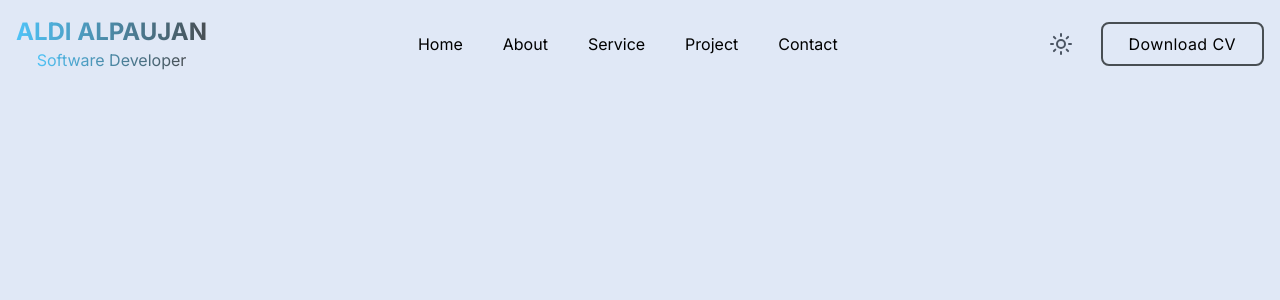
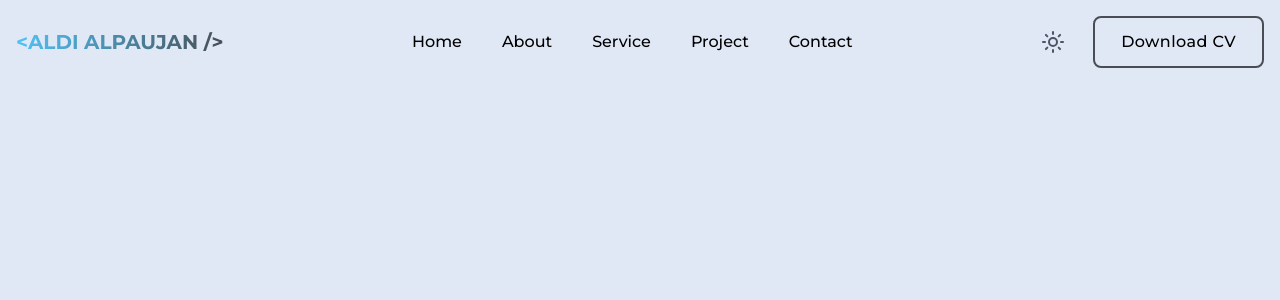
Before and after one commit to AldiAlpaujan/portfolio-with-react, a React (Vite) app: page / in a window 1280 px wide. Shown: the top 300 px of the page. Built offline with nearby package versions, Linux system fonts and the light colour scheme.

Commit message:
Menambahkan darkmode

```diff
--- a/src/components/atom/BurgerMenu/index.css
+++ b/src/components/atom/BurgerMenu/index.css
@@ -35,7 +35,7 @@
 /* ==== Burger Menu Line ==== */
 
 .burger-line {
-  @apply absolute h-[2px] bg-light-title ease-in-out transition-all duration-300;
+  @apply absolute h-[2px] bg-light-title dark:bg-white ease-in-out transition-all duration-300;
 }
 
 .burger-line:nth-child(1) {
--- a/src/components/atom/Button/index.tsx
+++ b/src/components/atom/Button/index.tsx
@@ -5,8 +5,10 @@ interface ButtonProps {
 const Button = ({ children }: ButtonProps) => {
   return (
     <button className="
-      py-[8px] px-[26px] text-base font-medium tracking-wide border-light-title border-2 rounded-lg
+      py-[8px] px-[26px] xl:py-[12px] text-base font-medium tracking-wide border-light-title border-2 rounded-lg
       hover:text-white hover:bg-primary hover:border-primary hover:shadow-lg
+      dark:border-primary dark:text-white
+      dark:hover:bg-transparent dark:hover:border-primary
       transition-all duration-200
     ">
       {children}
--- /dev/null
+++ b/src/components/atom/HeaderLogo/index.css
@@ -0,0 +1,4 @@
+.text-gradient {
+  @apply bg-clip-text text-transparent bg-gradient-to-r from-[#4FC3F7] to-[#484E53]
+  dark:bg-gradient-to-r dark:from-[#4FC3F7] dark:to-[#FFFFFF];
+}
--- a/src/components/atom/HeaderLogo/index.tsx
+++ b/src/components/atom/HeaderLogo/index.tsx
@@ -1,25 +1,21 @@
 import { useContext, useEffect, useRef } from "react";
 import { BurgerMenuContext } from "../../../context/BurgerMenuContext";
+import "./index.css";
 
 const HeaderLogo = () => {
   const h1Ref = useRef<HTMLHeadingElement>(null);
-  const h2Ref = useRef<HTMLHeadingElement>(null);
   const { isOpen } = useContext(BurgerMenuContext)!;
 
   useEffect(() => {
     if (isOpen) {
       setTimeout(() => {
         h1Ref.current?.classList.add("text-white");
-        h2Ref.current?.classList.add("text-white");
-        h1Ref.current?.classList.remove("text-light-subtitle");
-        h2Ref.current?.classList.remove("text-light-subtitle");
+        h1Ref.current?.classList.remove("text-gradient");
       }, 400);
     } else {
       setTimeout(() => {
         h1Ref.current?.classList.remove("text-white");
-        h2Ref.current?.classList.remove("text-white");
-        h1Ref.current?.classList.add("text-light-subtitle");
-        h2Ref.current?.classList.add("text-light-subtitle");
+        h1Ref.current?.classList.add("text-gradient");
       }, 400);
     }
   }, [isOpen]);
@@ -28,16 +24,10 @@ const HeaderLogo = () => {
     <div className="flex flex-col items-center">
       <h1
         ref={h1Ref}
-        className="text-lg md:text-xl lg:text-2xl text-center font-bold text-light-subtitle transition-all duration-300"
+        className="text-lg md:text-xl text-center font-bold text-gradient transition-all duration-300"
       >
-        ALDI ALPAUJAN
+        {"<ALDI ALPAUJAN />"}
       </h1>
-      <h2
-        ref={h2Ref}
-        className="text-xs md:text-sm lg:text-base text-center text-light-subtitle transition-all duration-300"
-      >
-        Software Developer
-      </h2>
     </div>
   );
 };
--- a/src/components/organism/Header/index.tsx
+++ b/src/components/organism/Header/index.tsx
@@ -1,8 +1,11 @@
+import { useContext } from "react";
+import { ThemeContext } from "../../../context/ThemeContext";
 import BurgerMenu from "../../atom/BurgerMenu";
 import Button from "../../atom/Button";
 import HeaderLogo from "../../atom/HeaderLogo";
 import { IconLight } from "../../atom/icons/icon-light";
 import { menu } from "./data";
+import { IconDark } from "../../atom/icons/icon-dark";
 
 const Header = () => {
   return (
@@ -22,7 +25,11 @@ const Menu = () => {
     <div className="hidden lg:block">
       <ul className="flex gap-7 xl:gap-10 2xl:gap-11">
         {menu.map((item) => (
-          <li key={item.name} className="cursor-pointer hover:text-primary transition-all duration-300">
+          <li key={item.name} className="
+            cursor-pointer text-black font-medium
+            dark:text-[#C1C1C1]
+            hover:font-semibold hover:text-primary dark:hover:text-primary
+            transition-all duration-300">
             <a >{item.name} </a>
           </li>
         ))}
@@ -32,12 +39,18 @@ const Menu = () => {
 }
 
 const Action = () => {
+  const { theme, setTheme } = useContext(ThemeContext)!;
+
+  function handleTheme() {
+    setTheme(theme === "light" ? "dark" : "light");
+  }
+
   return (
     <>
       <BurgerMenu className="lg:hidden" />
       <div className="hidden lg:flex gap-7 items-center">
-        <a className="cursor-pointer hover:rotate-90 transition-all duration-300">
-          <IconLight />
+        <a onClick={handleTheme} className={`cursor-pointer ${theme === "light" && "hover:rotate-90"} transition-all duration-300`}>
+          {theme === "light" ? <IconLight /> : <IconDark />}
         </a>
         <Button >Download CV</Button>
       </div>
--- a/src/components/template/AppWrapper/index.tsx
+++ b/src/components/template/AppWrapper/index.tsx
@@ -1,4 +1,5 @@
 import BurgerMenuContextProvider from "../../../context/BurgerMenuContext";
+import ThemeContextProvider from "../../../context/ThemeContext";
 import Header from "../../organism/Header";
 import MobileMenu from "../../organism/MobileMenu";
 
@@ -10,6 +11,7 @@ const AppWrapper = (props: AppWrapperProps) => {
   const { children } = props;
   return (
     <>
+      <ThemeContextProvider>
         <BurgerMenuContextProvider>
           <Header />
           <main className="pt-20 md:pt-[80px] lg:pt-[92px]">
@@ -17,6 +19,7 @@ const AppWrapper = (props: AppWrapperProps) => {
           </main>
           <MobileMenu />
         </BurgerMenuContextProvider>
+      </ThemeContextProvider>
     </>
   )
 }
--- a/src/context/BurgerMenuContext/index.tsx
+++ b/src/context/BurgerMenuContext/index.tsx
@@ -20,7 +20,7 @@ const BurgerMenuContextProvider = ({ children }: { children: React.ReactNode })
 
   useEffect(() => {
     window.addEventListener("resize", () => {
-      if (window.innerWidth > 768) {
+      if (window.innerWidth > 1024) {
         setIsOpen(false);
       }
     });
--- /dev/null
+++ b/src/context/ThemeContext/index.tsx
@@ -0,0 +1,36 @@
+import { createContext, useEffect, useState } from "react";
+
+interface ProviderValue {
+  theme: "light" | "dark";
+  setTheme: (theme: "light" | "dark") => void;
+}
+
+const ThemeContext = createContext<ProviderValue | null>(null);
+const ThemeContextProvider = ({ children }: { children: React.ReactNode }) => {
+  const [theme, setTheme] = useState<"light" | "dark">("light");
+
+  // useEffect(() => {
+  //   if (window.matchMedia("(prefers-color-scheme: dark)").matches) {
+  //     setTheme("dark");
+  //   } else {
+  //     setTheme("light");
+  //   }
+  // }, []);
+
+  useEffect(() => {
+    if (theme === "dark") {
+      document.documentElement.classList.add("dark");
+    } else {
+      document.documentElement.classList.remove("dark");
+    }
+  }, [theme]);
+
+  return (
+    <ThemeContext.Provider value={{ theme, setTheme }}>
+      {children}
+    </ThemeContext.Provider>
+  );
+}
+
+export { ThemeContext };
+export default ThemeContextProvider;
--- a/src/index.css
+++ b/src/index.css
@@ -1,16 +1,8 @@
-@import url("https://fonts.googleapis.com/css2?family=Inter:wght@400;700&display=swap");
+@import url("https://fonts.googleapis.com/css2?family=Montserrat:wght@100;200;300;400;500;600;700;800;900&display=swap");
 @tailwind base;
 @tailwind components;
 @tailwind utilities;
 
 body {
-  @apply font-inter bg-light-background;
+  @apply font-Montserrat bg-light-background dark:bg-dark-background transition-all duration-300;
 }
-
-.text-light-subtitle {
-  @apply bg-clip-text text-transparent bg-gradient-to-r from-[#4FC3F7] to-[#484E53];
-}
-
-.text-dark-subtitle {
-  @apply bg-clip-text text-transparent bg-gradient-to-r from-[#4FC3F7] to-[#FFFFFF];
-}
--- a/tailwind.config.js
+++ b/tailwind.config.js
@@ -12,7 +12,7 @@ export default {
         padding: "16px"
       },
       fontFamily: {
-        inter: ["Inter", "sans-serif"],
+        Montserrat: ["Montserrat", "sans-serif"],
       },
       colors: {
         primary: "#4FC3F7",
```
Lines whose indentation alone changed are shown as unchanged.
